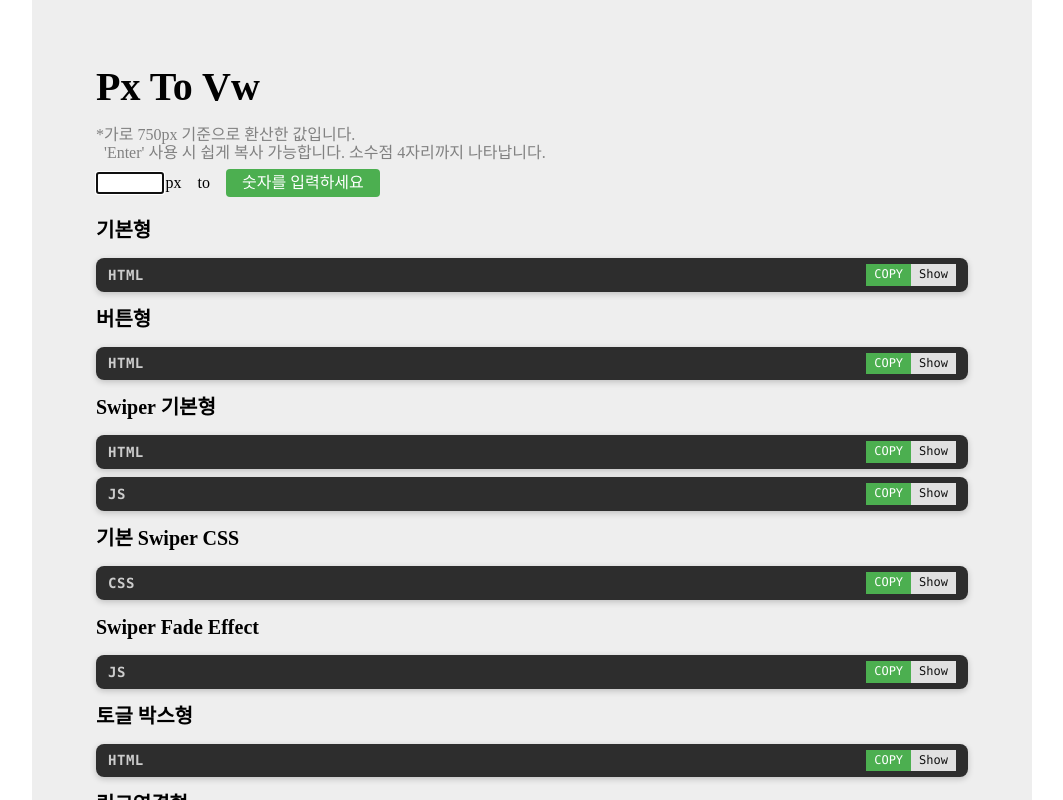
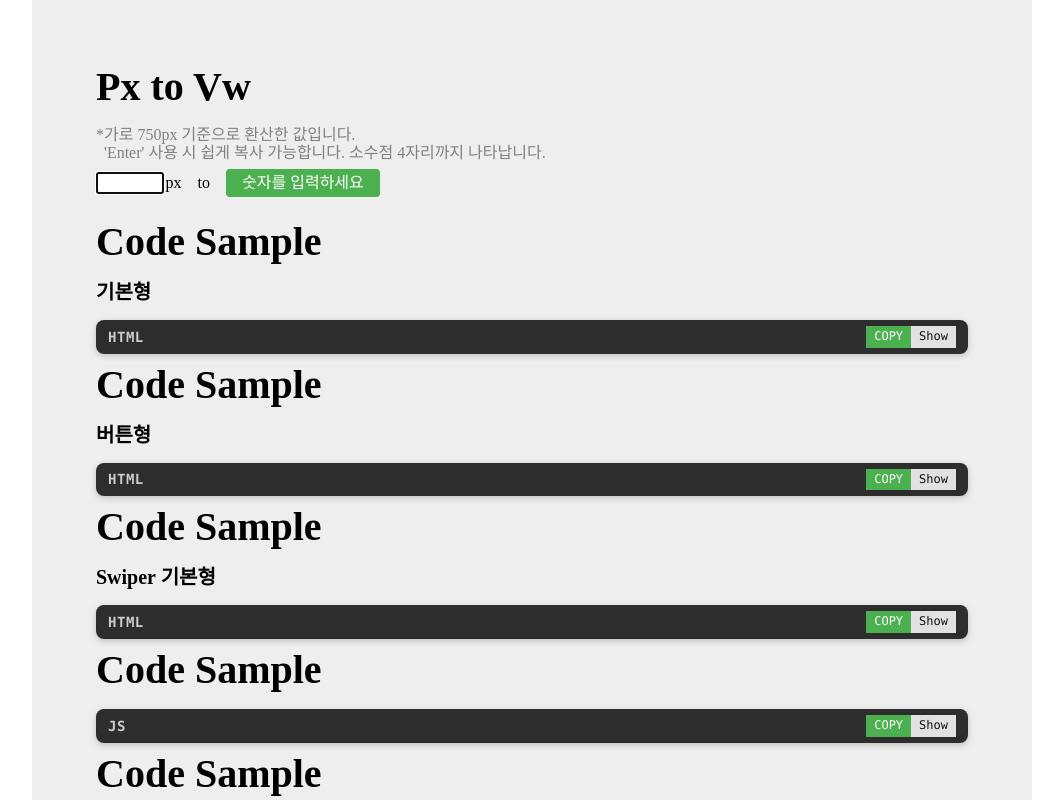
Before and after one commit to sangyeop0529/Px-to-Vw, a React (Vite) app: page / in a window 1280 px wide. Shown: the top 800 px of the page, without its empty margins (108-1171 px from the left). Built offline with nearby package versions, Linux system fonts and the light colour scheme.

Commit message:
title edit

```diff
--- a/src/components/CodeCopy.tsx
+++ b/src/components/CodeCopy.tsx
@@ -3,6 +3,7 @@ import hljs from "highlight.js";
 import "highlight.js/styles/vs2015.css";
 import styled from "styled-components";
 import { ToastContainer, toast } from "react-toastify";
+import TitleSec from "./Title";
 
 type CodeCopyProps = {
   id: number;
@@ -45,6 +46,7 @@ const CodeCopy = ({ id, title, type, code }: CodeCopyProps) => {
 
   return (
     <Wrapper>
+      <TitleSec title={"Code Sample"} />
       {title && <Title>{title}</Title>}
 
       <div className="code-block">
--- a/src/components/PxToVw.tsx
+++ b/src/components/PxToVw.tsx
@@ -7,6 +7,7 @@ import React, {
 } from "react";
 import { ToastContainer, toast } from "react-toastify";
 import styled from "styled-components";
+import TitleSec from "./Title";
 
 const PxToVw = () => {
   const [input, setInput] = useState<number | "">("");
@@ -50,7 +51,7 @@ const PxToVw = () => {
 
   return (
     <Wrapper>
-      <Title>Px To Vw</Title>
+      <TitleSec title={"Px to Vw"} />
       <Caution>
         <span>*</span>가로 750px 기준으로 환산한 값입니다. <br />
         'Enter' 사용 시 쉽게 복사 가능합니다. 소수점 4자리까지 나타납니다.
--- a/src/components/Title.tsx
+++ b/src/components/Title.tsx
@@ -1,7 +1,11 @@
 import styled from "styled-components";
 
-const TitleSec = () => {
-  return <Title>Px To Vw</Title>;
+type TitleProps = {
+  title: string;
+};
+
+const TitleSec = ({ title }: TitleProps) => {
+  return <Title>{title}</Title>;
 };
 
 export default TitleSec;
```
